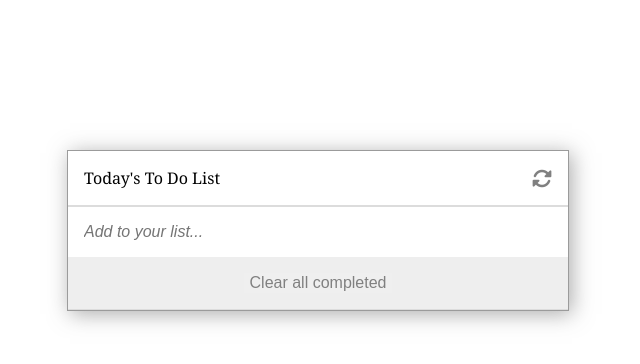
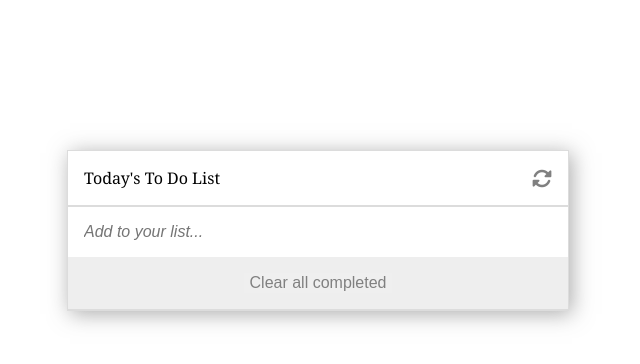
Before and after one commit to AsimKhan2019/ToDoList, a website built with webpack: page src/index.html in a window 1280 px wide. Shown: the whole page, without its empty margins (322-962 px from the left). Built offline with nearby package versions, Linux system fonts and the light colour scheme.

Commit message:
Fix linter errors

```diff
--- a/src/style.css
+++ b/src/style.css
@@ -14,7 +14,6 @@ html {
   max-width: 500px;
   background-color: white;
   box-shadow: 3px 3px 20px rgba(90, 90, 90, 0.5);
-  border: 1px solid rgba(56, 56, 56, 0.5);
 }
 
 .list-head {
```
Also changed, not shown: dist/index.bundle.js.
